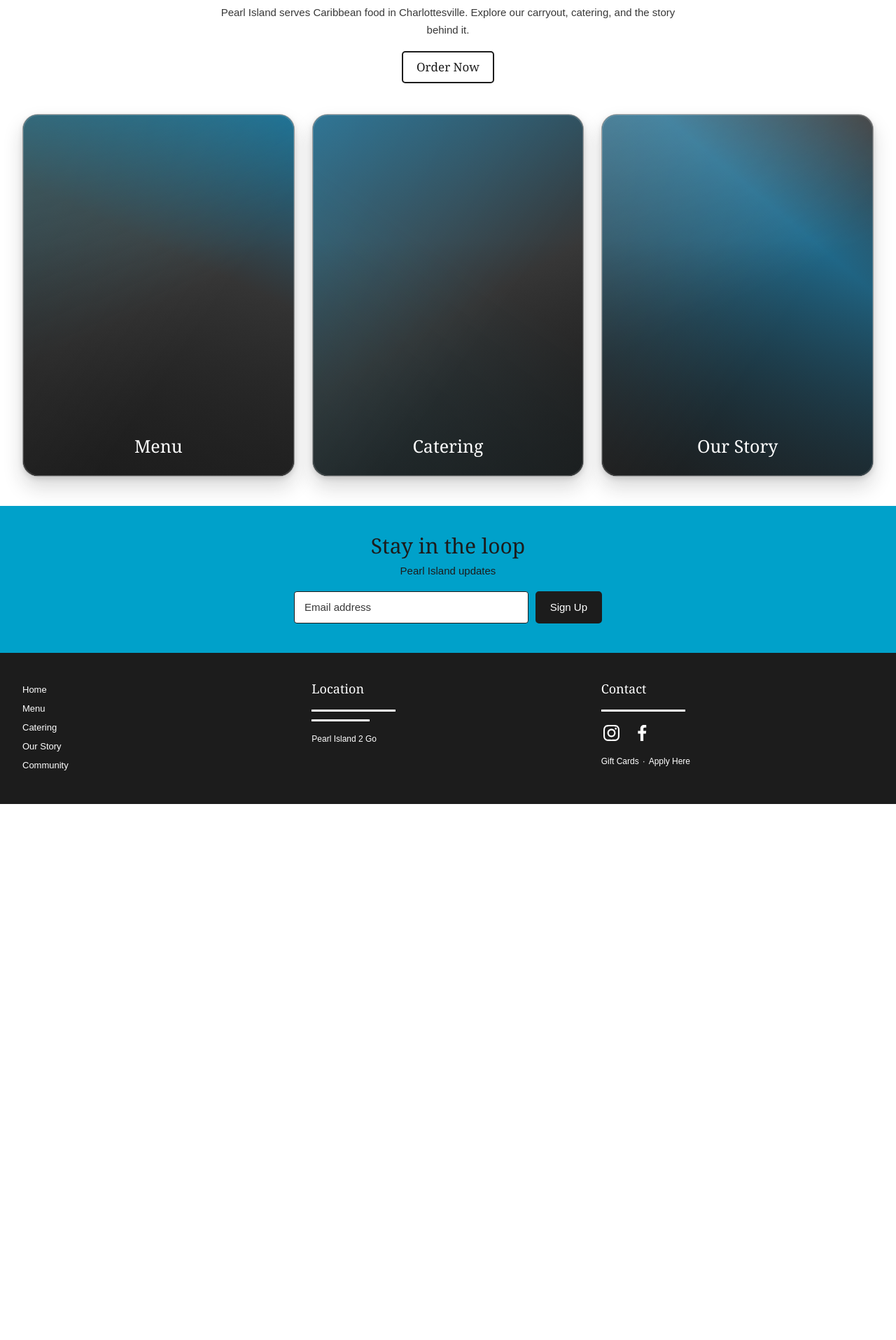
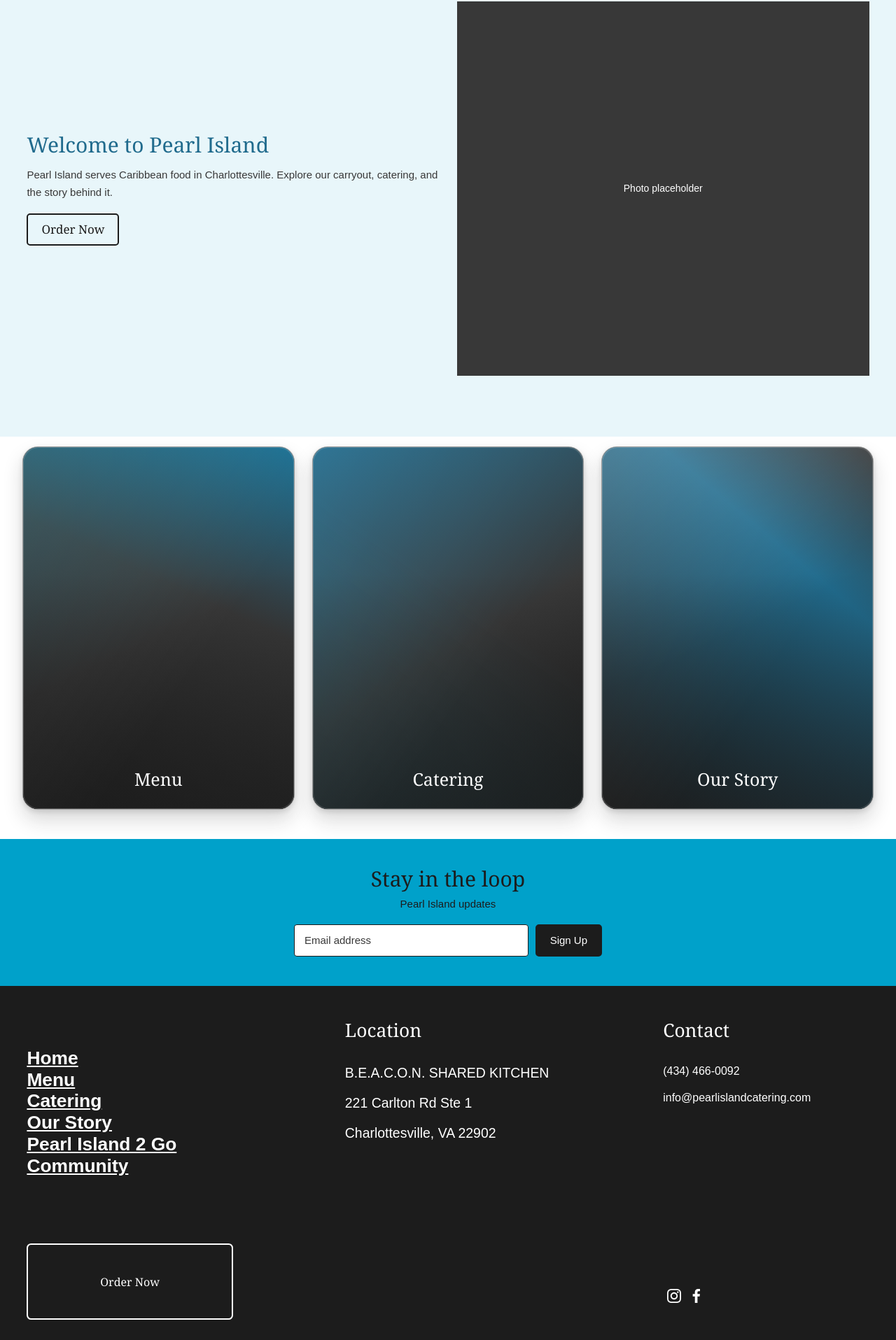
Before and after one commit to d-dawgs/Pearl-web, a Next.js app: page / in a window 1280 px wide. Shown: the part 534-2449 px from the top of the page at 70% size. Before the commit the page ends 1683 px from the top, so only its background shows below. Built offline with nearby package versions, Linux system fonts and the light colour scheme.

Commit message:
WEB-011-FOOTER v1: Pearl Island footer and homepage updates

```diff
--- a/src/features/website/home-page.module.css
+++ b/src/features/website/home-page.module.css
@@ -1,18 +1,34 @@
 .hero {
-  display: flex;
-  align-items: center;
-  justify-content: center;
-  gap: 12px;
+  position: relative;
+  overflow: hidden;
   width: 100%;
   height: clamp(320px, 28vw, 520px);
+}
+.heroImage { object-fit: cover; object-position: 42% 28%; }
+.welcome {
+  display: grid;
+  grid-template-columns: minmax(0, 1fr) minmax(0, 1fr);
+  align-items: center;
+  min-height: calc(100svh - 90px);
+  padding: 3.3vw 3vw;
+  background: #e8f6fa;
+  text-align: left;
+}
+.welcomeContent { grid-column: 1; }
+.photoPlaceholder {
+  display: grid;
+  grid-column: 2;
+  place-items: center;
+  justify-self: end;
+  width: min(46vw, calc(88svh - 79.2px));
+  aspect-ratio: 1.1;
   background: var(--body);
   color: var(--white);
   font-size: 14px;
 }
-.welcome { padding: 42px 24px 30px; text-align: center; }
 .welcome h1, .newsletter h2 { margin: 0; font: 500 30px/1.25 Georgia, serif; }
 .welcome h1 { color: var(--blue); }
-.welcome p { max-width: 670px; margin: 12px auto 18px; font: 400 15px/1.65 Arial, Helvetica, sans-serif; }
+.welcome p { max-width: 670px; margin: 12px 0 18px; font: 400 15px/1.65 Arial, Helvetica, sans-serif; }
 .orderButton {
   min-height: 44px;
   padding: 10px 19px;
@@ -55,9 +71,25 @@
 }
 @media (max-width: 1099px) {
   .hero { height: min(110vw, 500px); }
+  .welcome { min-height: calc(100svh - 88px); }
+  .photoPlaceholder { width: min(46vw, calc(88svh - 77.44px)); }
+}
+@media (max-width: 899px) {
+  .welcome {
+    display: flex;
+    flex-direction: column;
+    align-items: stretch;
+    min-height: 0;
+    padding: 35px 20px 28px;
+  }
+  .welcomeContent { width: 100%; }
+  .photoPlaceholder {
+    width: 100%;
+    margin-top: 32px;
+  }
 }
 @media (max-width: 599px) {
-  .welcome { padding: 35px 20px 28px; }
+  .heroImage { object-position: 35% 50%; }
   .welcome h1, .newsletter h2 { font-size: 27px; }
   .newsletter { padding: 34px 20px 38px; }
   .signup { flex-direction: column; }
--- a/src/features/website/home-page.tsx
+++ b/src/features/website/home-page.tsx
@@ -3,6 +3,7 @@
 import { SiteHeader } from "./site-header";
 import { inactiveDescriptionId, newsletterDescriptionId } from "./site-content";
 import styles from "./home-page.module.css";
+import Image from "next/image";
 
 export function HomePage() {
   return (
@@ -10,17 +11,23 @@
       <p id={inactiveDescriptionId} className="sr-only">This destination is not connected yet.</p>
       <SiteHeader />
       <main>
-        <section className={styles.hero} aria-label="Future Pearl Island video">
-          <svg viewBox="0 0 24 24" width="23" height="23" fill="none" stroke="currentColor" strokeWidth="1.8" strokeLinecap="round" strokeLinejoin="round" aria-hidden="true">
-            <rect x="3" y="8" width="18" height="12" rx="1" />
-            <path d="M3 8V5a2 2 0 0 1 2-2h16v5M7 3l3 5m4-5 3 5M3 12h18" />
-          </svg>
-          <span>Video placeholder</span>
+        <section className={styles.hero}>
+          <Image
+            src="/images/hero-beach.jpg"
+            alt="Palm-lined beach and turquoise water seen from above."
+            fill
+            sizes="100vw"
+            preload
+            className={styles.heroImage}
+          />
         </section>
         <section className={styles.welcome}>
-          <h1>Welcome to Pearl Island</h1>
-          <p>Pearl Island serves Caribbean food in Charlottesville. Explore our carryout, catering, and the story behind it.</p>
-          <button type="button" className={styles.orderButton} aria-disabled="true" aria-describedby={inactiveDescriptionId}>Order Now</button>
+          <div className={styles.welcomeContent}>
+            <h1>Welcome to Pearl Island</h1>
+            <p>Pearl Island serves Caribbean food in Charlottesville. Explore our carryout, catering, and the story behind it.</p>
+            <button type="button" className={styles.orderButton} aria-disabled="true" aria-describedby={inactiveDescriptionId}>Order Now</button>
+          </div>
+          <div className={styles.photoPlaceholder}>Photo placeholder</div>
         </section>
         <DestinationCards />
         <section className={styles.newsletter} aria-labelledby="newsletter-heading">
--- a/src/features/website/site-content.ts
+++ b/src/features/website/site-content.ts
@@ -7,3 +7,11 @@
 
 export const inactiveDescriptionId = "inactive-destinations-description";
 export const newsletterDescriptionId = "newsletter-unavailable-description";
+
+export const footerContent = {
+  locationName: "B.E.A.C.O.N. Shared Kitchen",
+  addressLine1: "221 Carlton Rd Ste 1",
+  addressLine2: "Charlottesville, VA 22902",
+  phone: "(434) 466-0092",
+  email: "info@pearlislandcatering.com",
+} as const;
--- a/src/features/website/site-footer.module.css
+++ b/src/features/website/site-footer.module.css
@@ -1,33 +1,165 @@
 .footer {
   display: grid;
-  grid-template-columns: repeat(3, minmax(0, 1fr));
-  gap: 24px;
-  padding: 40px 32px 44px;
+  grid-template-columns: repeat(3, minmax(0, 23vw));
+  grid-template-rows: auto auto auto;
+  justify-content: space-between;
+  column-gap: 0;
+  row-gap: 11px;
+  padding: 47.52px 3vw;
   background: var(--ink);
   color: var(--white);
-  font-size: 13px;
 }
+
 .footer button {
-  width: fit-content;
+  max-width: 100%;
   padding: 0;
   border: 0;
   background: none;
   color: inherit;
   text-align: left;
 }
-.pages { display: flex; flex-direction: column; align-items: flex-start; gap: 3px; }
-.pages button { min-height: 24px; }
-.column h2 { margin: 0 0 17px; font: 500 18px/1.3 Georgia, serif; }
-.placeholder { width: 120px; max-width: 100%; height: 3px; margin: 11px 0; background: var(--white); }
-.short { width: 83px; }
-.footer .extra { display: block; margin-top: 16px; font-size: 12px; }
-.socials { display: flex; align-items: center; gap: 14px; margin-top: 16px; }
-.footer .socialButton { display: inline-flex; align-items: center; justify-content: center; width: 30px; height: 30px; }
-.extras { display: flex; align-items: center; gap: 5px; margin-top: 16px; font-size: 12px; }
-@media (max-width: 599px) {
-  .footer { grid-template-columns: repeat(2, minmax(0, 1fr)); gap: 18px; padding: 30px 20px 34px; }
-  .pages { grid-column: 1 / -1; flex-direction: row; flex-wrap: wrap; gap: 9px 15px; }
+
+.pages {
+  grid-column: 1;
+  grid-row: 1;
+  display: flex;
+  min-width: 0;
+  flex-direction: column;
+  align-items: flex-start;
+  gap: 0;
+  margin-top: 40px;
 }
-@media (max-width: 359px) {
-  .footer { grid-template-columns: 1fr; }
+
+.pages button {
+  min-height: 30.88px;
+  font: 600 26.368px/1.171875 Arial, Helvetica, sans-serif;
+  text-decoration: underline;
+  overflow-wrap: anywhere;
 }
+
+.orderButton {
+  grid-column: 1;
+  grid-row: 2;
+  align-self: start;
+  display: flex;
+  width: min(100%, 330.2px);
+  height: 109.3px;
+  align-items: center;
+  justify-content: center;
+  margin-top: 84px;
+  padding: 0 26.72px;
+  border: 2px solid var(--white) !important;
+  border-radius: 6.4px;
+  background: transparent !important;
+  color: var(--white) !important;
+  font: 400 16px/normal Georgia, serif;
+  text-align: center !important;
+  white-space: nowrap;
+}
+
+.column {
+  min-width: 0;
+}
+
+.location {
+  grid-column: 2;
+  grid-row: 1;
+}
+
+.contact {
+  grid-column: 3;
+  grid-row: 1;
+}
+
+.column h2 {
+  margin: 0 0 32px;
+  font: 500 26.368px/1.171875 Georgia, serif;
+}
+
+.location address {
+  display: flex;
+  flex-direction: column;
+  gap: 16px;
+  font: 400 19.456px/1.4 Arial, Helvetica, sans-serif;
+  font-style: normal;
+  overflow-wrap: anywhere;
+}
+
+.locationName {
+  text-transform: uppercase;
+}
+
+.contactDetails {
+  display: flex;
+  flex-direction: column;
+  gap: 16px;
+  font: 400 16px/1.4 Arial, Helvetica, sans-serif;
+}
+
+.contactDetails p {
+  margin: 0;
+  overflow-wrap: anywhere;
+}
+
+.socials {
+  grid-column: 3;
+  grid-row: 2;
+  display: flex;
+  width: max-content;
+  height: 69.2px;
+  align-items: center;
+  gap: 0;
+  margin-top: 124px;
+}
+
+.footer .socialButton {
+  display: inline-flex;
+  width: 32px;
+  height: 44px;
+  flex: 0 0 32px;
+  align-items: center;
+  justify-content: center;
+  padding: 0;
+  border: 0;
+  background: none;
+  color: inherit;
+}
+
+.socialButton svg {
+  width: 20px;
+  height: 20px;
+}
+
+.extras {
+  grid-column: 3;
+  grid-row: 3;
+  display: flex;
+  align-items: center;
+  gap: 5px;
+  margin-top: 16px;
+  font: 400 16px/1.4 Arial, Helvetica, sans-serif;
+}
+
+@media (max-width: 899px) {
+  .footer {
+    display: flex;
+    flex-direction: column;
+    gap: 11px;
+    padding: 27.852px 6vw;
+  }
+
+  .pages { margin-top: 0; padding-bottom: 70px; }
+  .pages button { min-height: 25.86px; font-size: 22.0768px; line-height: 1.171875; }
+  .socials { height: 59px; margin-top: 0; }
+  .orderButton {
+    width: max-content;
+    min-width: 121.8px;
+    height: 59px;
+    margin-top: 0;
+    padding-inline: 24px;
+  }
+  .column h2 { margin-bottom: 32px; font-size: 22.0768px; line-height: 1.171875; }
+  .location { margin-top: 35px; }
+  .location address { font-size: 18.0256px; line-height: 1.4; }
+  .extras { margin-top: 5px; }
+}
--- a/src/features/website/site-footer.tsx
+++ b/src/features/website/site-footer.tsx
@@ -1,4 +1,4 @@
-import { mobilePages, inactiveDescriptionId } from "./site-content";
+import { footerContent, mobilePages, inactiveDescriptionId } from "./site-content";
 import { SocialIcons } from "./social-icons";
 import styles from "./site-footer.module.css";
 
@@ -6,25 +6,31 @@
   return (
     <footer className={styles.footer}>
       <nav className={styles.pages} aria-label="Footer pages">
-        {mobilePages.filter((page) => page !== "Pearl Island 2 Go").map((page) => (
+        {mobilePages.map((page) => (
           <button key={page} type="button" aria-disabled="true" aria-describedby={inactiveDescriptionId}>{page}</button>
         ))}
       </nav>
-      <div className={styles.column}>
-        <h2>Location</h2>
-        <div className={styles.placeholder} aria-hidden="true" />
-        <div className={`${styles.placeholder} ${styles.short}`} aria-hidden="true" />
-        <button type="button" className={styles.extra} aria-disabled="true" aria-describedby={inactiveDescriptionId}>Pearl Island 2 Go</button>
-      </div>
-      <div className={styles.column}>
-        <h2>Contact</h2>
-        <div className={styles.placeholder} aria-hidden="true" />
-        <SocialIcons className={styles.socials} buttonClassName={styles.socialButton} />
-        <div className={styles.extras}>
-          <button type="button" aria-disabled="true" aria-describedby={inactiveDescriptionId}>Gift Cards</button>
-          <span aria-hidden="true">·</span>
-          <button type="button" aria-disabled="true" aria-describedby={inactiveDescriptionId}>Apply Here</button>
+      <SocialIcons className={styles.socials} buttonClassName={styles.socialButton} />
+      <button type="button" className={styles.orderButton} aria-disabled="true" aria-describedby={inactiveDescriptionId}>Order Now</button>
+      <section className={`${styles.column} ${styles.location}`} aria-labelledby="footer-location-heading">
+        <h2 id="footer-location-heading">Location</h2>
+        <address>
+          <span className={styles.locationName}>{footerContent.locationName}</span>
+          <span>{footerContent.addressLine1}</span>
+          <span>{footerContent.addressLine2}</span>
+        </address>
+      </section>
+      <section className={`${styles.column} ${styles.contact}`} aria-labelledby="footer-contact-heading">
+        <h2 id="footer-contact-heading">Contact</h2>
+        <div className={styles.contactDetails}>
+          <p>{footerContent.phone}</p>
+          <p>{footerContent.email}</p>
         </div>
+      </section>
+      <div className={styles.extras}>
+        <button type="button" aria-disabled="true" aria-describedby={inactiveDescriptionId}>Gift Cards</button>
+        <span aria-hidden="true">·</span>
+        <button type="button" aria-disabled="true" aria-describedby={inactiveDescriptionId}>Apply Here</button>
       </div>
     </footer>
   );
```
Also changed, not shown: public/images/hero-beach.jpg (added), 3 other files (tests, documents, lock files or other folders).
